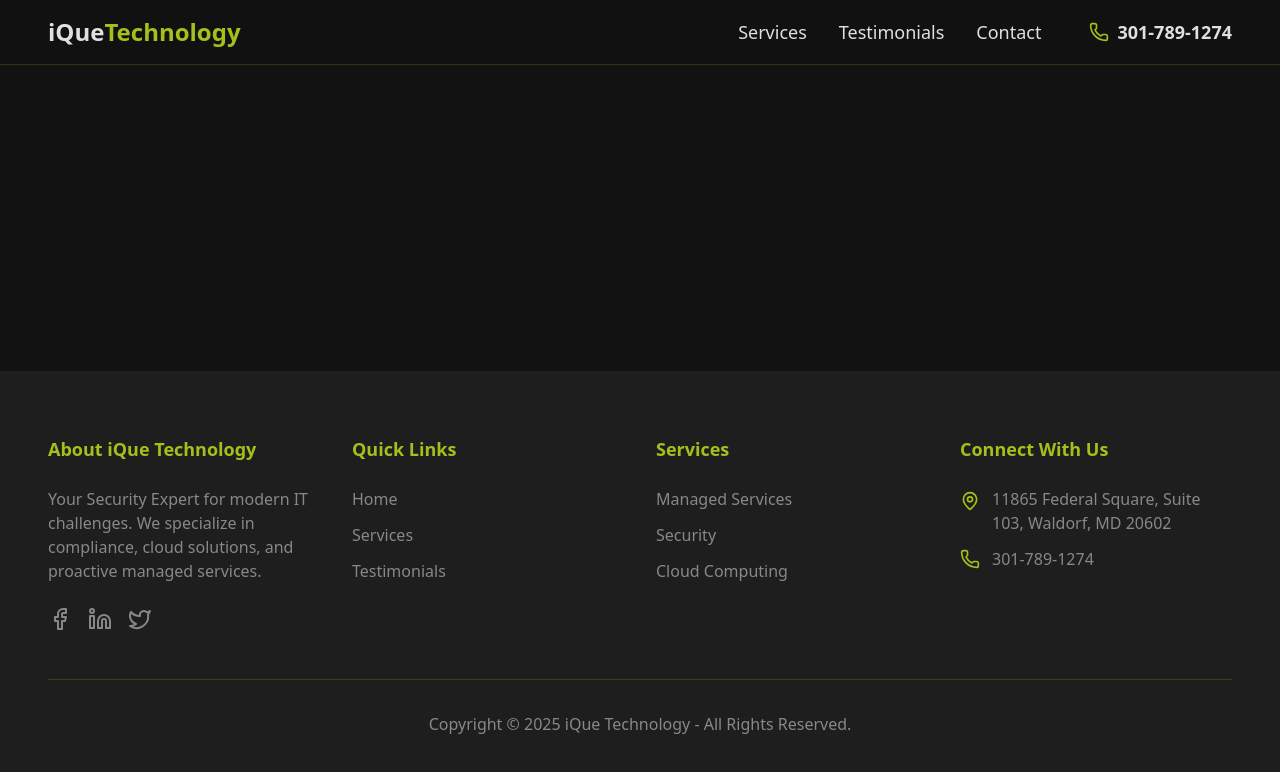
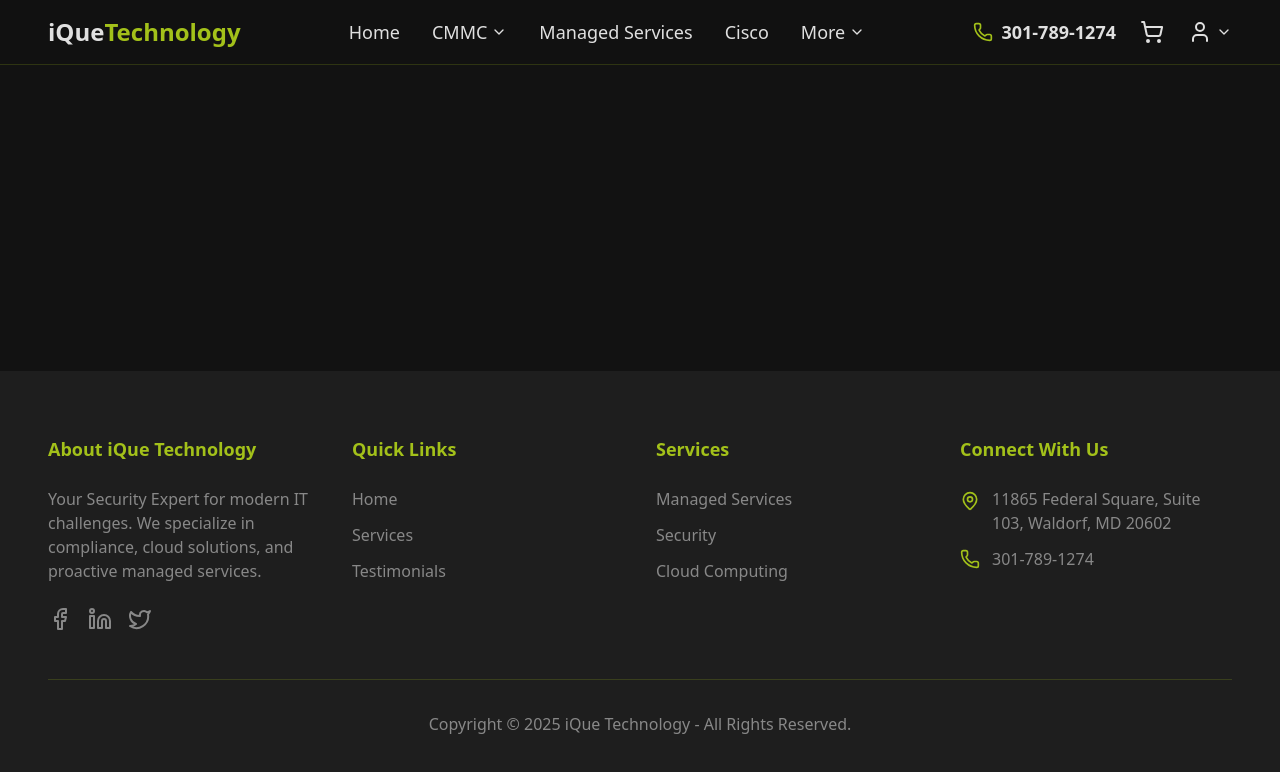
Before and after one commit to 213974/iQueTechnology-Client, a Next.js app: page / in a window 1280 px wide. Shown: the top 772 px of the page. Built offline with nearby package versions, Linux system fonts and the light colour scheme.

Commit message:
Editable Data / Dropdown Component / Proper Navbar

```diff
--- a/src/app/layout.tsx
+++ b/src/app/layout.tsx
@@ -7,9 +7,48 @@ import Footer from "@/components/Footer";
 
 const inter = Inter({ subsets: ["latin"], variable: "--font-inter" });
 
+// Enhanced Metadata for SEO
 export const metadata: Metadata = {
-  title: "iQue Technology - Managed IT & Security Services",
-  description: "Modern security and compliance solutions for today's complex digital world.",
+  title: "iQue Technology - CMMC, Managed IT & Security Services",
+  description: "Expert Compliance-as-a-Service, CMMC readiness, and managed IT solutions to secure your business. Schedule your assessment today.",
+  openGraph: {
+    title: "iQue Technology - CMMC, Managed IT & Security Services",
+    description: "Expert Compliance-as-a-Service, CMMC readiness, and managed IT solutions.",
+    url: "https://www.iquetechnology.com",
+    siteName: "iQue Technology",
+    images: [
+      {
+        url: 'https://www.iquetechnology.com/og-image.png', // We'll need to create this image
+        width: 1200,
+        height: 630,
+      },
+    ],
+    locale: 'en_US',
+    type: 'website',
+  },
+  twitter: {
+    card: 'summary_large_image',
+    title: "iQue Technology - CMMC, Managed IT & Security Services",
+    description: "Expert Compliance-as-a-Service and managed IT solutions.",
+    images: ['https://www.iquetechnology.com/og-image.png'], // Must be an absolute URL
+  },
+};
+
+const structuredData = {
+  "@context": "https://schema.org",
+  "@type": "ProfessionalService",
+  "name": "iQue Technology",
+  "url": "https://www.iquetechnology.com",
+  "telephone": "+1-301-789-1274",
+  "address": {
+    "@type": "PostalAddress",
+    "streetAddress": "11865 Federal Square, Suite 103",
+    "addressLocality": "Waldorf",
+    "addressRegion": "MD",
+    "postalCode": "20602",
+    "addressCountry": "US"
+  },
+  "description": "IT solutions provider specializing in CMMC, compliance, and managed services."
 };
 
 export default function RootLayout({
@@ -19,6 +58,12 @@ export default function RootLayout({
 }>) {
   return (
     <html lang="en">
+      <head>
+        <script
+          type="application/ld+json"
+          dangerouslySetInnerHTML={{ __html: JSON.stringify(structuredData) }}
+        />
+      </head>
       <body className={`${inter.variable}`}>
         <div className="flex flex-col min-h-screen">
           <Header />
--- /dev/null
+++ b/src/app/sitemap.ts
@@ -0,0 +1,24 @@
+// src/app/sitemap.ts
+import { MetadataRoute } from 'next'
+
+export default function sitemap(): MetadataRoute.Sitemap {
+  const staticRoutes = [
+    '',
+    '/cmmc-explained',
+    '/compliance-as-a-service',
+    '/managed-services',
+    '/cisco',
+    '/schedule-assessment',
+    '/featured-services'
+  ];
+
+  // In the future, we would fetch dynamic routes (like blog posts) from the database here.
+  // const dynamicRoutes = await getBlogPostsFromDatabase();
+
+  return staticRoutes.map((route) => ({
+    url: `https://www.iquetechnology.com${route}`,
+    lastModified: new Date(),
+    changeFrequency: 'monthly',
+    priority: route === '' ? 1 : 0.8,
+  }));
+}
--- /dev/null
+++ b/src/components/DropdownMenu.tsx
@@ -0,0 +1,39 @@
+// src/components/DropdownMenu.tsx
+'use client';
+
+import { useState, ReactNode } from 'react';
+import Link from 'next/link';
+import { ChevronDown } from 'lucide-react';
+
+interface DropdownMenuProps {
+  title: ReactNode;
+  children: ReactNode;
+}
+
+const DropdownMenu = ({ title, children }: DropdownMenuProps) => {
+  const [isOpen, setIsOpen] = useState(false);
+
+  return (
+    <div
+      className="relative"
+      onMouseEnter={() => setIsOpen(true)}
+      onMouseLeave={() => setIsOpen(false)}
+    >
+      <button className="flex items-center gap-1 transition-colors hover:text-primary focus:outline-none focus:text-primary">
+        {title}
+        <ChevronDown
+          className={`h-4 w-4 transition-transform duration-200 ${
+            isOpen ? 'rotate-180' : ''
+          }`}
+        />
+      </button>
+      {isOpen && (
+        <div className="absolute top-full left-1/2 -translate-x-1/2 mt-2 w-max min-w-[220px] rounded-md bg-background-light shadow-lg border border-border p-2 z-50">
+          {children}
+        </div>
+      )}
+    </div>
+  );
+};
+
+export default DropdownMenu;
--- a/src/components/Header.tsx
+++ b/src/components/Header.tsx
@@ -1,25 +1,55 @@
 // src/components/Header.tsx
-'use client'; // This directive is necessary for components with event listeners or hooks
+'use client';
 
 import Link from 'next/link';
-import { Phone } from 'lucide-react'; // Assuming you still want to use lucide-react
+import { Phone, User, ShoppingCart } from 'lucide-react';
+import DropdownMenu from './DropdownMenu';
 
 const Header = () => {
   return (
     <header className="sticky top-0 z-50 flex items-center justify-between border-b border-border bg-background/80 px-4 md:px-12 py-4 backdrop-blur-md">
+      {/* Left Side: Logo */}
       <Link href="/" className="text-xl md:text-2xl font-bold">
         iQue<span className="text-primary">Technology</span>
       </Link>
-      <div className="flex items-center gap-4 md:gap-12">
-        <nav className="hidden md:flex items-center gap-8 text-lg">
-          <Link href="/#services" className="transition-colors hover:text-primary">Services</Link>
-          <Link href="/#testimonials" className="transition-colors hover:text-primary">Testimonials</Link>
-          <Link href="/#contact" className="transition-colors hover:text-primary">Contact</Link>
-        </nav>
-        <a href="tel:+1-301-789-1274" className="flex items-center gap-2 text-base md:text-lg font-semibold">
+
+      {/* Center: Navigation */}
+      <nav className="hidden md:flex items-center gap-8 text-lg">
+        <Link href="/" className="transition-colors hover:text-primary">Home</Link>
+
+        <DropdownMenu title="CMMC">
+          <Link href="/cmmc-explained" className="block w-full text-left px-4 py-2 text-text-muted rounded hover:bg-background hover:text-primary">CMMC Explained</Link>
+          <Link href="/compliance-as-a-service" className="block w-full text-left px-4 py-2 text-text-muted rounded hover:bg-background hover:text-primary">Compliance as a Service</Link>
+        </DropdownMenu>
+
+        <Link href="/managed-services" className="transition-colors hover:text-primary">Managed Services</Link>
+        <Link href="/cisco" className="transition-colors hover:text-primary">Cisco</Link>
+
+        <DropdownMenu title="More">
+          <Link href="/schedule-assessment" className="block w-full text-left px-4 py-2 text-text-muted rounded hover:bg-background hover:text-primary">Schedule Your Assessment</Link>
+          <Link href="/featured-services" className="block w-full text-left px-4 py-2 text-text-muted rounded hover:bg-background hover:text-primary">Featured Services</Link>
+          <Link href="/#contact" className="block w-full text-left px-4 py-2 text-text-muted rounded hover:bg-background hover:text-primary">Contact Us</Link>
+        </DropdownMenu>
+      </nav>
+
+      {/* Right Side: Actions */}
+      <div className="flex items-center gap-4 md:gap-6">
+        <a href="tel:+1-301-789-1274" className="hidden lg:flex items-center gap-2 text-base md:text-lg font-semibold">
           <Phone className="h-5 w-5 text-primary" />
           <span className="transition-colors hover:text-primary">301-789-1274</span>
         </a>
+
+        <button className="transition-colors hover:text-primary" aria-label="Shopping Cart">
+          <ShoppingCart className="h-6 w-6" />
+        </button>
+
+        <DropdownMenu title={<User className="h-6 w-6" />}>
+          <Link href="/signin" className="block w-full text-left px-4 py-2 text-text-muted rounded hover:bg-background hover:text-primary">Sign In</Link>
+          <Link href="/create-account" className="block w-full text-left px-4 py-2 text-text-muted rounded hover:bg-background hover:text-primary">Create Account</Link>
+          <hr className="my-2 border-border" />
+          <Link href="/my-account/bookings" className="block w-full text-left px-4 py-2 text-text-muted rounded hover:bg-background hover:text-primary">Bookings</Link>
+          <Link href="/my-account" className="block w-full text-left px-4 py-2 text-text-muted rounded hover:bg-background hover:text-primary">My Account</Link>
+        </DropdownMenu>
       </div>
     </header>
   );
```
Also changed, not shown: public/robots.txt (added), 1 other file (tests, documents, lock files or other folders).
